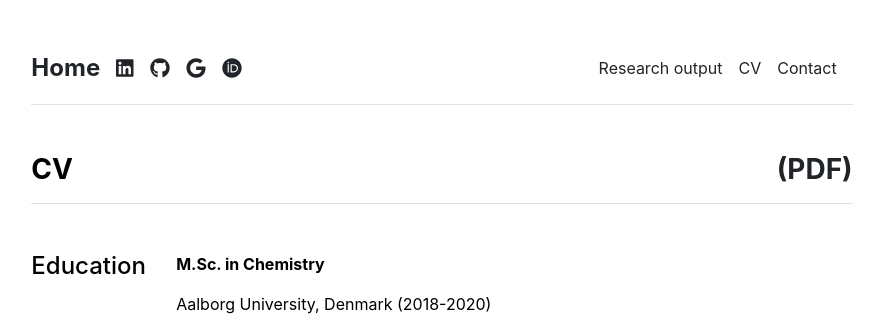
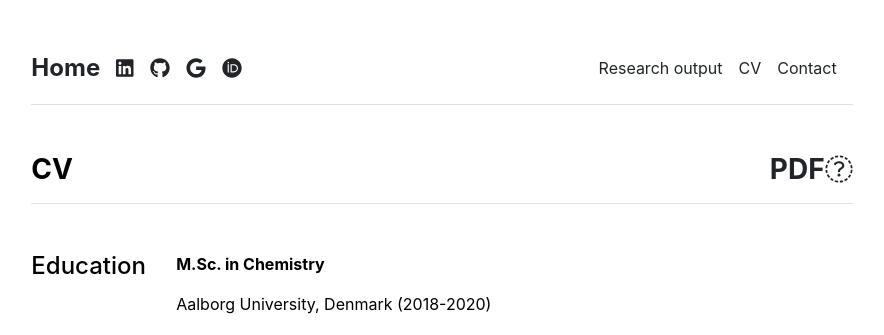
Before and after one commit to R-Chr/R-Chr.github.io, a Jekyll site: the page built from cv.md, in a window 1280 px wide. Shown: the top 335 px of the page, without its empty margins (198-1082 px from the left). Built offline with Jekyll 4.4.1, drawn with Linux system fonts in a browser that asks for light colours.

Commit message:
Update cv.html

```diff
--- a/_layouts/cv.html
+++ b/_layouts/cv.html
@@ -8,7 +8,7 @@ layout: default
   <div>
     <h3 class="fw-bold border-bottom pb-3 mb-5 d-flex justify-content-between">
       <span>CV</span>
-      <a href="{{ site.github.url }}/assets/files/CV.pdf" download class="text-decoration-none text-dark">(PDF)<i class="fa-file-pdf-o"></i></a>
+      <a href="{{ site.github.url }}/assets/files/CV.pdf" download class="text-decoration-none text-dark">PDF<i class="fab fa-file-pdf-o"></i></a>
     </h3>
     <div class="row g-5 mb-5">
       <div class="col-md-2">
```
